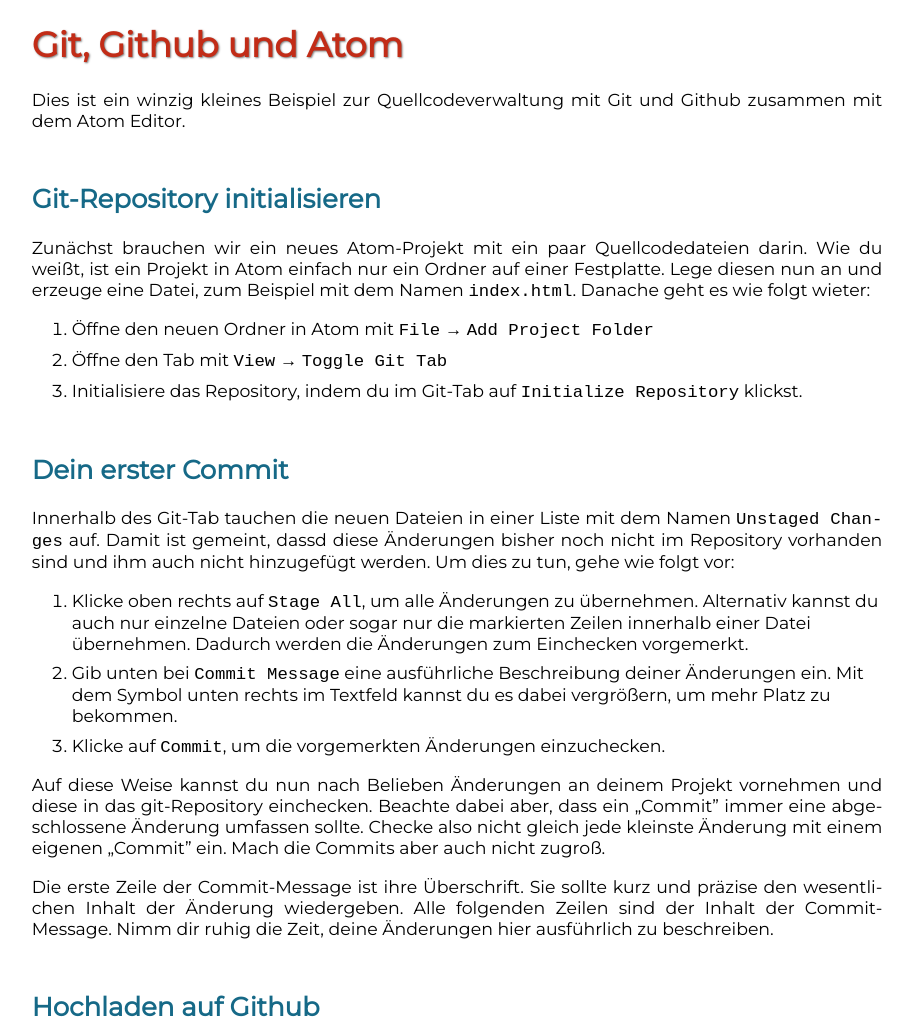
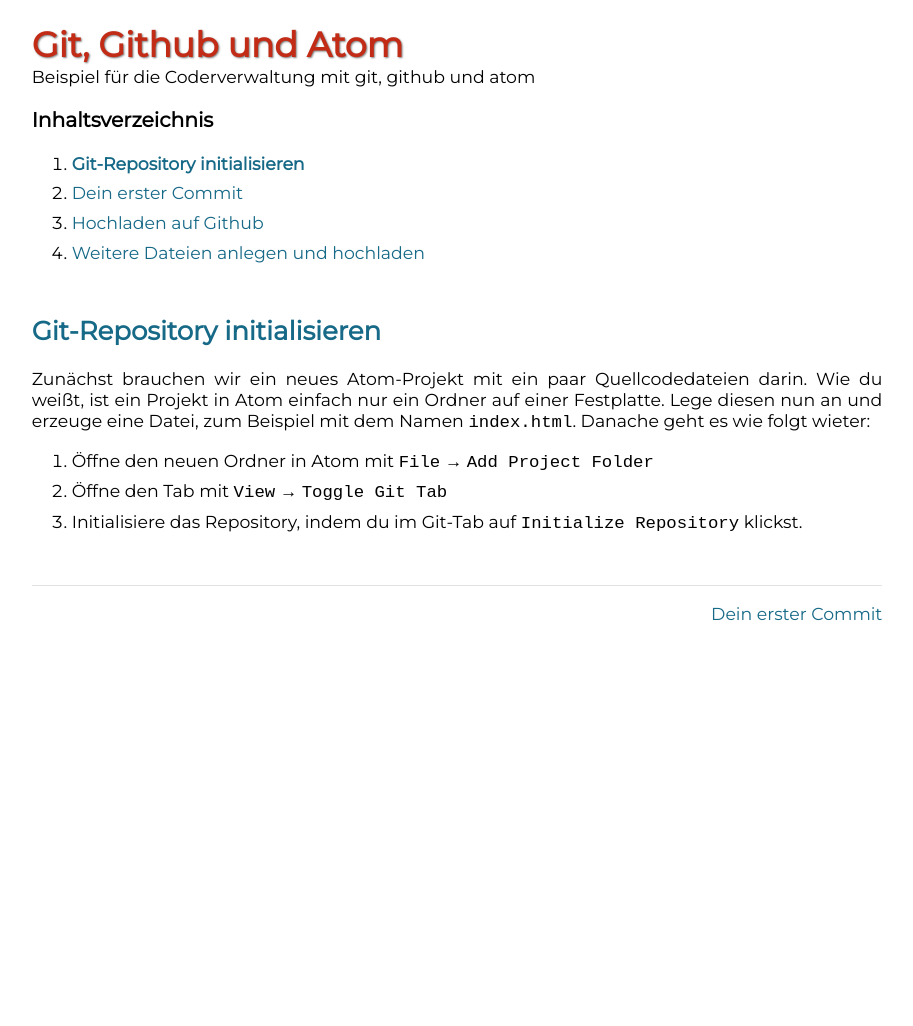
Before and after one commit to DennisSchulmeister/dhbwka-wwi-atom-github-beispiel, a plain HTML site: page index.html in a window 1280 px wide. Shown: the top 1026 px of the page, without its empty margins (183-1096 px from the left). After the commit the page ends 800 px from the top, so only its background shows below. Drawn offline with Linux system fonts and the light colour scheme.

Commit message:
Inhaltverzeichnis und Navigation
Durch diesen Commit ändert sich die Funktionsweise des Tutorials
schlagartig. Anstatt einfach aus einer statischen HTML-Datei zu
bestehen, wird nun ein zur Laufzeit generiertes Inhaltsverzeichnis
angezeigt und es ist immer nur ein Kapitel sichtbar.

Durch Anhängen von #1, #2, #3 … an die URL kann ein bestimmtes Kapitel
angesprungen werden. Im Grunde genommen handelt es sich dabei um eine
auf das Wesentlich reduzierte Version von lecture-slides.js. 😎

```diff
--- a/index.html
+++ b/index.html
@@ -4,51 +4,51 @@
         <meta charset="utf-8" />
         <title>Atom Git-Beispiel</title>
 
-        <style>
-        @import url('https://fonts.googleapis.com/css?family=Montserrat');
+        <link rel="stylesheet" href="style.css"/>
+        <script src="script.js"></script>
 
-        html {
-            font-family: 'Montserrat', sans-serif;
-            font-size: 13pt;
-            max-width: 50em;
-            margin: 0 auto;
-        }
+        <!--
+        Beispiel für die Coderverwaltung mit git, github und atom
 
-        h1 {
-            color: rgb(194, 44, 23);
-            text-shadow: 1px 1px 2px rgba(0,0,0,0.5);
-        }
+        © 2018 Dennis Schulmeister-Zimolong <dhbw@windows3.de>
+        Lizenz: Creative Commons Namensnennung 4.0 International
 
-        h2 {
-            margin-top: 2em;
-            color: rgb(22, 105, 135);
-        }
+        Sie dürfen:
 
-        p {
-            text-align: justify;
-            hyphens: auto;
-        }
+            Teilen — das Material in jedwedem Format oder Medium vervielfältigen
+            und weiterverbreiten
 
-        li {
-            margin-top: 0.5em;
-        }
+            Bearbeiten — das Material remixen, verändern und darauf aufbauen
+            und zwar für beliebige Zwecke, sogar kommerziell.
 
-        li:first-child {
-            margin-top: 0;
-        }
+        Unter folgenden Bedingungen:
 
-        .danger {
-            color: red;
-        }
-        </style>
+            Namensnennung — Sie müssen angemessene Urheber- und Rechteangaben
+            machen, einen Link zur Lizenz beifügen und angeben, ob Änderungen
+            vorgenommen wurden. Diese Angaben dürfen in jeder angemessenen Art
+            und Weise gemacht werden, allerdings nicht so, dass der Eindruck
+            entsteht, der Lizenzgeber unterstütze gerade Sie oder Ihre Nutzung
+            besonders.
+
+            Keine weiteren Einschränkungen — Sie dürfen keine zusätzlichen Klauseln
+            oder technische Verfahren einsetzen, die anderen rechtlich irgendetwas
+            untersagen, was die Lizenz erlaubt.
+
+        Es werden keine Garantien gegeben und auch keine Gewähr geleistet.
+        Die Lizenz verschafft Ihnen möglicherweise nicht alle Erlaubnisse,
+        die Sie für die jeweilige Nutzung brauchen. Es können beispielsweise
+        andere Rechte wie Persönlichkeits- und Datenschutzrechte zu beachten
+        sein, die Ihre Nutzung des Materials entsprechend beschränken.
+        -->
     </head>
         <h1>Git, Github und Atom</h1>
-    <p>
-        Dies ist ein winzig kleines Beispiel zur Quellcodeverwaltung mit
-        Git und Github zusammen mit dem Atom Editor.
+        <p class="subtitle">
+            Beispiel für die Coderverwaltung mit git, github und atom
         </p>
 
-    <h2>Git-Repository initialisieren</h2>
+        <section id="toc" data-title="Inhaltsverzeichnis"></section>
+
+        <section data-title="Git-Repository initialisieren">
             <p>
                 Zunächst brauchen wir ein neues Atom-Projekt mit ein paar
                 Quellcodedateien darin. Wie du weißt, ist ein Projekt in Atom
@@ -69,8 +69,9 @@
                         <tt>Initialize Repository</tt> klickst.
                     </li>
                 </ol>
+        </section>
 
-    <h2>Dein erster Commit</h2>
+        <section data-title="Dein erster Commit">
             <p>
                 Innerhalb des Git-Tab tauchen die neuen Dateien in einer Liste mit
                 dem Namen <tt>Unstaged Changes</tt> auf. Damit ist gemeint, dassd
@@ -108,8 +109,9 @@
                 Alle folgenden Zeilen sind der Inhalt der Commit-Message. Nimm dir
                 ruhig die Zeit, deine Änderungen hier ausführlich zu beschreiben.
             </p>
+        </section>
 
-    <h2>Hochladen auf Github</h2>
+        <section data-title="Hochladen auf Github">
             <p>
                 Bisher arbeiten wir nur lokal, so dass du zwar ein git-Repository
                 auf deinem Rechner hast, außer dir aber niemand die Versionshistorie
@@ -186,14 +188,15 @@
                     Versionsverlauf, den du mit der nachfolgenden Anleitung synchronisieren
                     kannst.
                 </p>
+        </section>
 
-    <h2>Weitere Dateien anlegen und hochladen</h2>
+        <section data-title="Weitere Dateien anlegen und hochladen">
             <p>
                 An dieser Stelle wollen wir nun an dem Projekt weiterarbeiten und
                 zwei wichtige Dateien anlegen: <tt>README.md</tt> und <tt>LICENSE</tt>.
                 Diese Dateien haben folgende Bedeutung:
             </p>
-    <ul>
+            <ol>
                 <li>
                     <b><tt>README.md</tt>:</b> Diese Datei beschreibt die wichtigsten
                     Infos rund um dein Projekt. Ihr Inhalt wird daher in Github direkt
@@ -212,5 +215,22 @@
                         Wenn du fertig bist, checke die Änderungen wie anfangs beschrieben
                         in dein lokales Repository ein.
                     </li>
-    </ul>
+                    <li>
+                        Klicke ganz unten rechts auf das Symbol mit den zwei Pfeilen
+                        (Pfeil hoch und runter). Daneben müsste eine „1” stehen, da es
+                        nun einen nicht hochgeladenen Commit gibt.
+                    </li>
+                    <li>
+                        Klicke nun auf <tt>Push (1)</tt>, um deine Versionshistorie auf
+                        Github hochzuladen.
+                    </li>
+                    <li>
+                        Prüfe in Github, ob deine Änderungen angekommen sind.
+                    </li>
+                </ol>
+        </section>
+
+        <!-- Navigationszeile -->
+        <nav></nav>
+    </body>
 </html>
--- /dev/null
+++ b/script.js
@@ -0,0 +1,264 @@
+/*
+ * Beispiel für die Coderverwaltung mit git, github und atom
+ *
+ * © 2018 Dennis Schulmeister-Zimolong <dhbw@windows3.de>
+ * Lizenz: Creative Commons Namensnennung 4.0 International
+ *
+ * Sie dürfen:
+ *
+ *     Teilen — das Material in jedwedem Format oder Medium vervielfältigen
+ *     und weiterverbreiten
+ *
+ *     Bearbeiten — das Material remixen, verändern und darauf aufbauen
+ *     und zwar für beliebige Zwecke, sogar kommerziell.
+ *
+ * Unter folgenden Bedingungen:
+ *
+ *     Namensnennung — Sie müssen angemessene Urheber- und Rechteangaben
+ *     machen, einen Link zur Lizenz beifügen und angeben, ob Änderungen
+ *     vorgenommen wurden. Diese Angaben dürfen in jeder angemessenen Art
+ *     und Weise gemacht werden, allerdings nicht so, dass der Eindruck
+ *     entsteht, der Lizenzgeber unterstütze gerade Sie oder Ihre Nutzung
+ *     besonders.
+ *
+ *     Keine weiteren Einschränkungen — Sie dürfen keine zusätzlichen Klauseln
+ *     oder technische Verfahren einsetzen, die anderen rechtlich irgendetwas
+ *     untersagen, was die Lizenz erlaubt.
+ *
+ * Es werden keine Garantien gegeben und auch keine Gewähr geleistet.
+ * Die Lizenz verschafft Ihnen möglicherweise nicht alle Erlaubnisse,
+ * die Sie für die jeweilige Nutzung brauchen. Es können beispielsweise
+ * andere Rechte wie Persönlichkeits- und Datenschutzrechte zu beachten
+ * sein, die Ihre Nutzung des Materials entsprechend beschränken.
+ */
+"use strict";
+
+/**
+ * Diese Klasse steuert unsere kleine Webanwendung.
+ */
+class MiniTutorial {
+    /**
+     * Yeah! Der Konstruktor.
+     */
+    constructor() {
+        this.sections = document.querySelectorAll("section");
+        this.nav = document.querySelector("nav");
+        this.index = 0;
+        this.titlePrefix = document.title;
+
+        window.addEventListener("click", event => this._onLinkClicked(event));
+        window.addEventListener("popstate", event => this._onHistoryChanged(event));
+    }
+
+    /**
+     * Alle <section> bis auf das Inhaltsverzeichnis unsichtbar machen.
+     * Hierfür wird ihnen einfach die CSS-Klasse "hidden" hinzugefügt.
+     */
+    hideAllSections() {
+        this.sections.forEach(section => {
+            if (section.id === "toc") return;
+            section.classList.add("hidden");
+        });
+    }
+
+    /**
+     * Alle <section> ausblenden und stattdessen die <section> mit dem
+     * übergebenen Index anzeigen. Der Index beginnt dabei bei 1, da
+     * Index 0 das Inhaltsverzeichnis ist, das ja ohnehin immer angezeigt
+     * wird.
+     *
+     * @param {int} index Anzuzeigende <section> beginnend bei 1
+     */
+    showSection(index) {
+        // Indexwert prüfen
+        if (index < 1 || index >= this.sections.length) index = 1;
+
+        // Eintrag in den Browserverlauf schreiben
+        this._pushNavigationHistory(index, this.index);
+        this.index = index;
+
+        // <section> anzeigen
+        this.hideAllSections();
+        let section = this.sections[index];
+
+        if (section === undefined) return;
+        section.classList.remove("hidden");
+
+        // Fenstertitel aktualisieren
+        if (section.dataset.title) {
+            document.title = `${this.titlePrefix} – ${section.dataset.title}`;
+        } else {
+            document.title = this.titlePrefix;
+        }
+
+        // Aktuellen Eintrag im Inhaltsverzeichnis aktualisieren
+        let currentIndex = 0;
+
+        document.querySelectorAll("#toc li a").forEach(tocItem => {
+            currentIndex++;
+
+            if (currentIndex === index) {
+                tocItem.classList.add("active");
+            } else {
+                tocItem.classList.remove("active");
+            }
+        });
+
+        // Nav-Links aktualisieren
+        this.nav.innerHTML = "";
+        let link_prev = document.createElement("a");
+        let link_next = document.createElement("a");
+
+        this.nav.appendChild(link_prev);
+        this.nav.appendChild(link_next);
+
+        if (index > 1) {
+            let sectionPrev = this.sections[index - 1];
+
+            if (sectionPrev.dataset.title) {
+                link_prev.textContent = sectionPrev.dataset.title;
+                link_prev.href = "#" + (index - 1);
+            }
+        }
+
+        if (index < this.sections.length - 1) {
+            let sectionNext = this.sections[index + 1];
+
+            if (sectionNext.dataset.title) {
+                link_next.textContent = sectionNext.dataset.title;
+                link_next.href = "#" + (index + 1);
+            }
+        }
+    }
+
+    insertHeadings() {
+        this.sections.forEach(section => {
+            let title = section.dataset.title;
+            if (title === undefined) return;
+
+            let headingType = "h2";
+
+            if (section.id === "toc") headingType = "h3";
+
+            let heading = document.createElement(headingType);
+            heading.textContent = title;
+            section.insertBefore(heading, section.childNodes[0]);
+        });
+    }
+
+    /**
+     * Inhaltsverzeichnis aufbauen.
+     */
+    buildTOC() {
+        let list = document.createElement("ol");
+        let index = -1;
+
+        this.sections.forEach(section => {
+            index++;
+
+            if (section.id === "toc") {
+                section.appendChild(list);
+                return;
+            }
+
+            let title = section.dataset.title;
+            if (title === undefined) return;
+
+            let link = document.createElement("a");
+            link.textContent = title;
+            link.href = "#" + index;
+
+            let listItem = document.createElement("li");
+            listItem.appendChild(link);
+            list.appendChild(listItem);
+        });
+    }
+
+    /**
+     * Event Handler für angeklickte <a>-Elemente. Hier wird bei Klick auf
+     * einen Link die sichtbare <section> gewechselt, wenn der Link aus
+     * einer Raute und dem Index besteht. Zum Beispiel: #1 oder #42. Alle
+     * anderen Links werden ignoriert und vom Browser ganz normal ausgeführt.
+     *
+     * @param {DOMEvent} event Das abgefangene Klick-Event
+     */
+    _onLinkClicked(event) {
+        let target = event.target;
+        while (target && target.nodeName != "A") target = target.parentNode;
+        if (!target || target.nodeName != "A") return;
+
+        let href = target.getAttribute("href");
+        if (href === null || !href.startsWith("#")) return;
+
+        let index = target.hash.slice(1);
+        if (!index.length) return;
+
+        index = parseInt(index);
+        if (index === NaN) return;
+
+        event.preventDefault();
+        this.showSection(index);
+    }
+
+    /**
+     * Navigation bei Klick auf den Zurück-Button des Browsers ausführen.
+     * Das funktioniert, weil bei der Anzeige einer <section> die Methode
+     * this._pushNavigationHistory() aufgerufen wird, um einen Eintrag
+     * in den Browserverlauf zu schreiben.
+     *
+     * @param {DOMEvent} event Das abgefangene PopState Event
+     */
+    _onHistoryChanged(event) {
+        let index = 1;
+
+        if (event.state) {
+            let state = JSON.parse(event.state)
+            index = state.index;
+        } else {
+            index = location.hash.slice(1);
+        }
+
+        index = parseInt(index);
+        if (isNaN(index)) return;
+
+        this._lockHistory = true;
+        this.showSection(index);
+        this._lockHistory = false;
+    }
+
+    /**
+     * Bei Aufruf einer neuen <section> einen neuen Eintrag in die
+     * Navigationshistorie des Browsers schreiben.
+     *
+     * @param  {Integer} newIndex Index der neuen <section> beginnend bei 1
+     * @param  {Integer} oldIndex Vorheriger Index oder 0
+     */
+    _pushNavigationHistory(newIndex, oldIndex) {
+        if (this._lockHistory) return;
+
+        let state = {
+            index: newIndex,
+        };
+
+        let url = `#${newIndex}`;
+
+        if (oldIndex == 0) {
+            history.replaceState(JSON.stringify(state), "", url);
+        } else {
+            history.pushState(JSON.stringify(state), "", url);
+        }
+    }
+}
+
+window.addEventListener("load", () => {
+    let mt = new MiniTutorial();
+    mt.hideAllSections();
+    mt.insertHeadings();
+    mt.buildTOC();
+
+    let index = location.hash.slice(1);
+    index = parseInt(index);
+
+    if (isNaN(index)) index = 1;
+    mt.showSection(index);
+});
--- /dev/null
+++ b/style.css
@@ -0,0 +1,68 @@
+@import url('https://fonts.googleapis.com/css?family=Montserrat');
+
+html {
+    font-family: 'Montserrat', sans-serif;
+    font-size: 13pt;
+    max-width: 50em;
+    margin: 0 auto;
+}
+
+h1 {
+    color: rgb(194, 44, 23);
+    text-shadow: 1px 1px 2px rgba(0,0,0,0.5);
+    margin-bottom: 0;
+    padding-bottom: 0;
+}
+
+p.subtitle {
+    margin: 0;
+}
+
+h2 {
+    margin-top: 2em;
+    color: rgb(22, 105, 135);
+}
+
+p {
+    text-align: justify;
+    hyphens: auto;
+}
+
+li {
+    margin-top: 0.5em;
+}
+
+li:first-child {
+    margin-top: 0;
+}
+
+.danger {
+    color: red;
+}
+
+.hidden {
+    display: none;
+}
+
+.active {
+    font-weight: bold;
+}
+
+a, a:visited {
+    color: rgb(22, 105, 135);
+    text-decoration: none;
+}
+
+a:hover {
+    text-decoration: underline;
+}
+
+nav {
+    margin-top: 3em;
+    padding-top: 1em;
+    border: 0px solid rgb(226, 226, 226);
+    border-top-width: 1px;
+
+    display: flex;
+    justify-content: space-between;
+}
```
Lines whose indentation alone changed are shown as unchanged.
